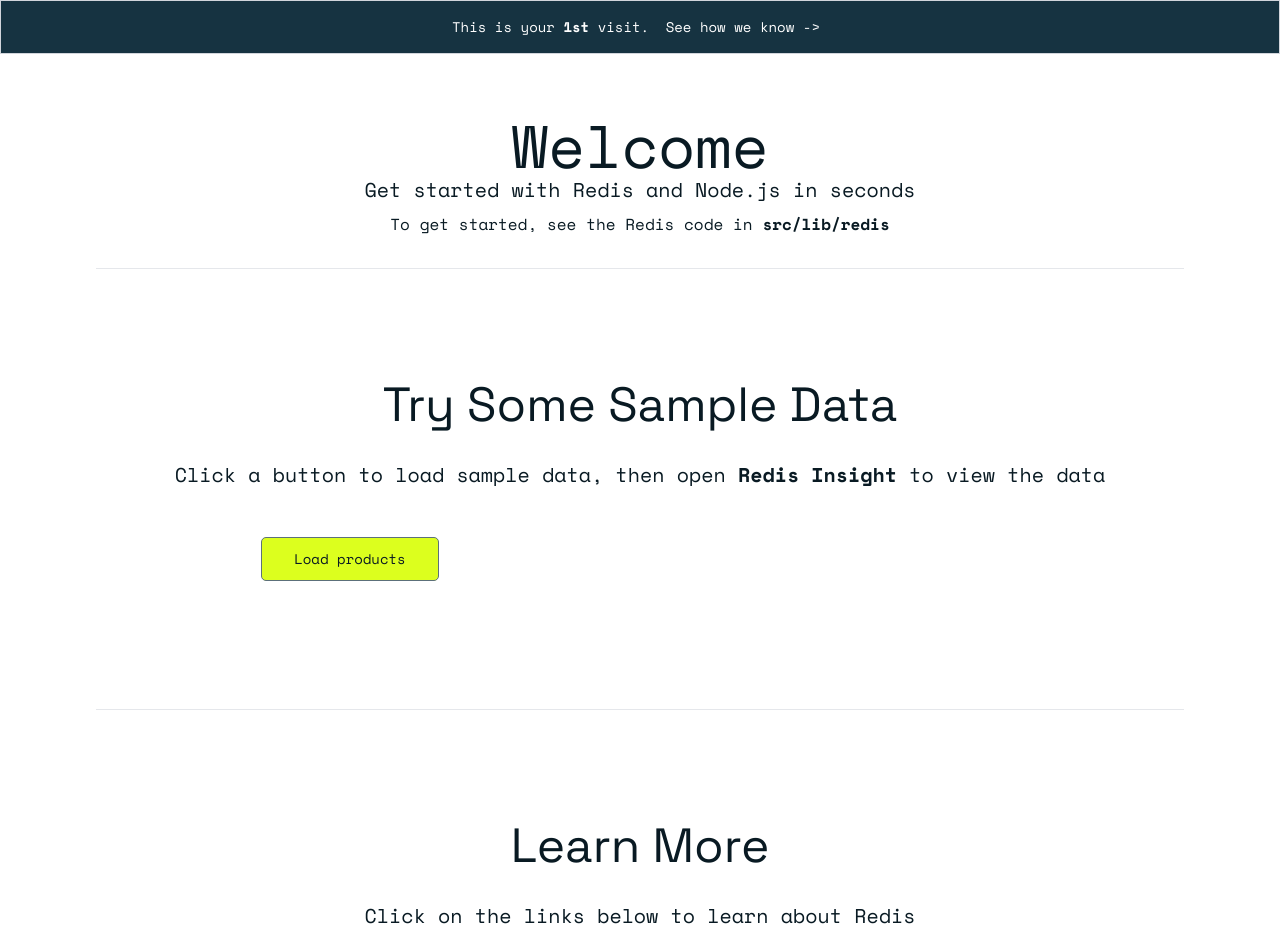
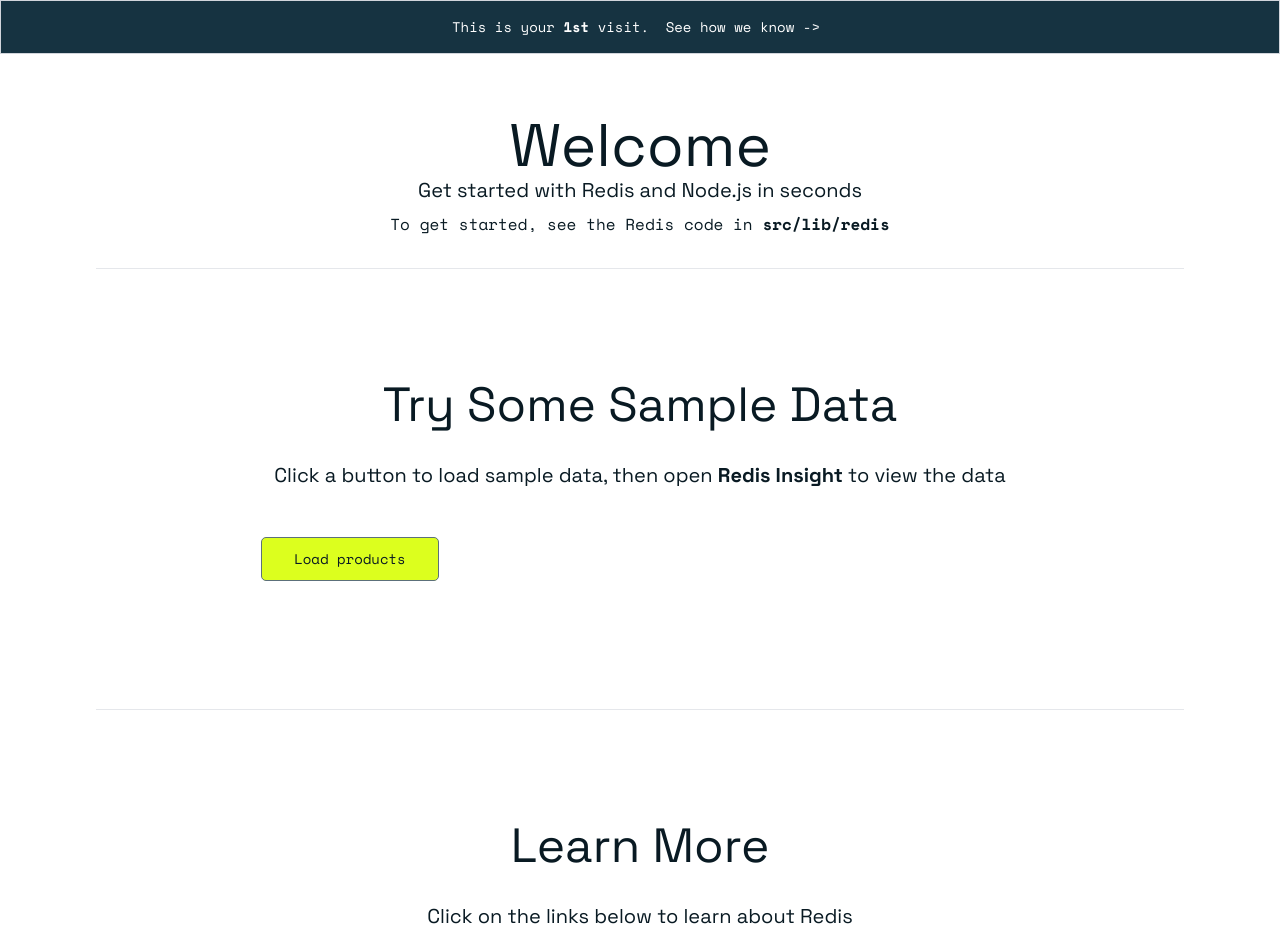
Before and after one commit to yaneiri12/redis-nodejs-starter, a Next.js app: page / in a window 1280 px wide. Shown: the top 952 px of the page. Built offline with nearby package versions, Linux system fonts and the light colour scheme; no server answers; what winston-transport would draw is missing.

Commit message:
adjusting fonts

```diff
--- a/src/app/page.tsx
+++ b/src/app/page.tsx
@@ -38,8 +38,8 @@ export default async function Home() {
       {/* Welcome */}
       <section className="flex w-full flex-col gap-6 pt-5 md:gap-0 font-mono">
         <div className="mb-8 px-0">
-          <h1 className="capitalize text-6xl text-center">Welcome</h1>
-          <p className="text-xl text-center">
+          <h1 className="capitalize text-6xl text-center font-sans">Welcome</h1>
+          <p className="text-xl text-center font-sans">
             Get started with Redis and Node.js in seconds
           </p>
           <p className="text-center mt-2">
@@ -59,7 +59,7 @@ export default async function Home() {
             <h2 className="capitalize text-5xl font-sans text-display-xs sm:text-display-lg">
               Try some sample data
             </h2>
-            <p className="text-xl text-center font-mono">
+            <p className="text-xl text-center font-sans">
               Click a button to load sample data, then open{" "}
               <a
                 href="https://redis.io/insight?utm_source=redis-node-starter&utm_campaign=redis-node-starter#insight-form"
@@ -92,7 +92,7 @@ export default async function Home() {
             <h2 className="capitalize text-5xl font-sans text-display-xs sm:text-display-lg">
               Learn More
             </h2>
-            <p className="text-xl text-center font-mono">
+            <p className="text-xl text-center font-sans">
               Click on the links below to learn about Redis
             </p>
 
```
